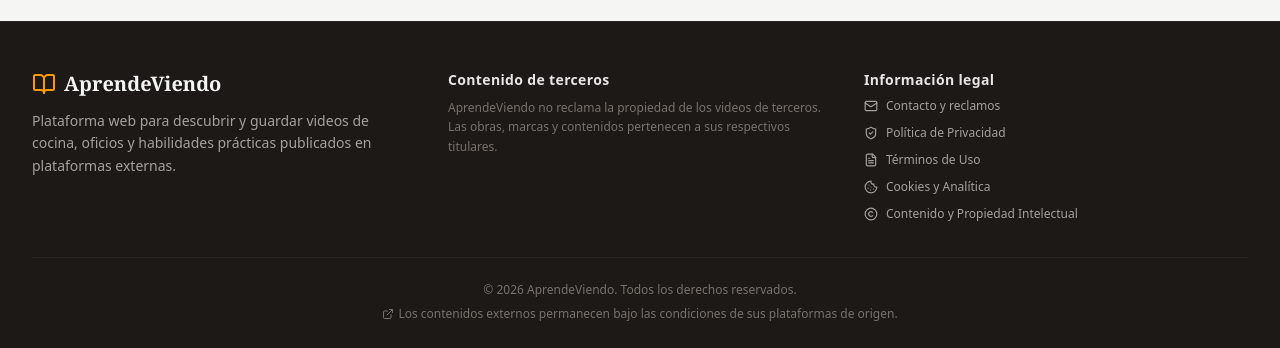
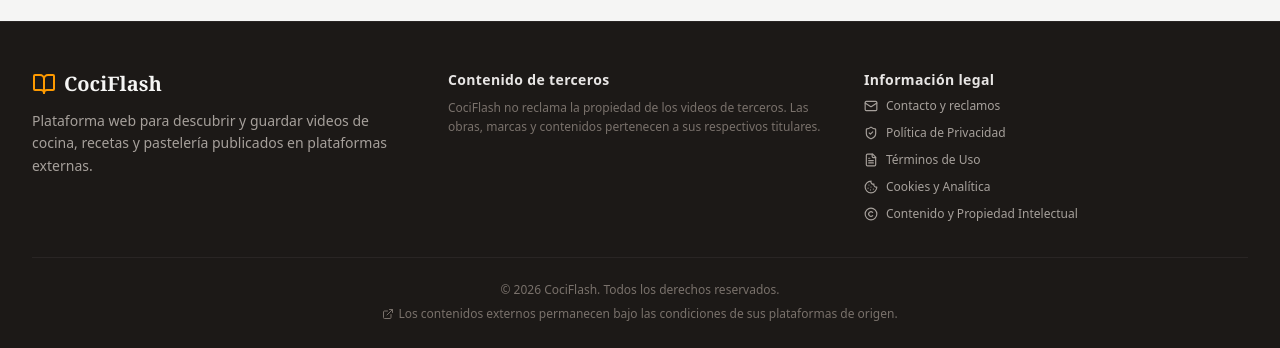
Before and after one commit to josemiranda5266-blip/Tucocina-, a React (Vite) app: page / in a window 1280 px wide. Shown: the part 1403-1751 px from the top of the page. Built offline with nearby package versions, Linux system fonts and the light colour scheme; no server answers.

Commit message:
Restaurar identidad y descripción del pie

```diff
--- a/src/components/Footer.tsx
+++ b/src/components/Footer.tsx
@@ -12,12 +12,12 @@ export const Footer: React.FC<FooterProps> = ({ onNavigate }) => {
     <footer id="main-footer" className="bg-stone-900 text-stone-400 border-t border-stone-800 py-12 px-4 sm:px-6 lg:px-8 mt-auto">
       <div className="max-w-7xl mx-auto grid grid-cols-1 md:grid-cols-3 gap-8">
         <div className="space-y-3">
-          <div className="flex items-center space-x-2 text-stone-100 font-serif font-bold text-xl"><BookOpen className="w-6 h-6 text-amber-500" /><span>AprendeViendo</span></div>
-          <p className="text-sm text-stone-400 leading-relaxed">Plataforma web para descubrir y guardar videos de cocina, oficios y habilidades prácticas publicados en plataformas externas.</p>
+          <div className="flex items-center space-x-2 text-stone-100 font-serif font-bold text-xl"><BookOpen className="w-6 h-6 text-amber-500" /><span>CociFlash</span></div>
+          <p className="text-sm text-stone-400 leading-relaxed">Plataforma web para descubrir y guardar videos de cocina, recetas y pastelería publicados en plataformas externas.</p>
         </div>
         <div className="space-y-2">
           <h4 className="text-stone-200 font-semibold text-sm tracking-wide">Contenido de terceros</h4>
-          <p className="text-xs text-stone-500 leading-relaxed">AprendeViendo no reclama la propiedad de los videos de terceros. Las obras, marcas y contenidos pertenecen a sus respectivos titulares.</p>
+          <p className="text-xs text-stone-500 leading-relaxed">CociFlash no reclama la propiedad de los videos de terceros. Las obras, marcas y contenidos pertenecen a sus respectivos titulares.</p>
         </div>
         <div className="space-y-2 text-sm">
           <h4 className="text-stone-200 font-semibold text-sm tracking-wide">Información legal</h4>
@@ -31,7 +31,7 @@ export const Footer: React.FC<FooterProps> = ({ onNavigate }) => {
         </div>
       </div>
       <div className="max-w-7xl mx-auto mt-8 pt-6 border-t border-stone-800 text-center text-xs text-stone-500">
-        <p>© {new Date().getFullYear()} AprendeViendo. Todos los derechos reservados.</p>
+        <p>© {new Date().getFullYear()} CociFlash. Todos los derechos reservados.</p>
         <p className="mt-2 inline-flex items-center gap-1 justify-center"><ExternalLink className="w-3 h-3" /> Los contenidos externos permanecen bajo las condiciones de sus plataformas de origen.</p>
       </div>
     </footer>
```
